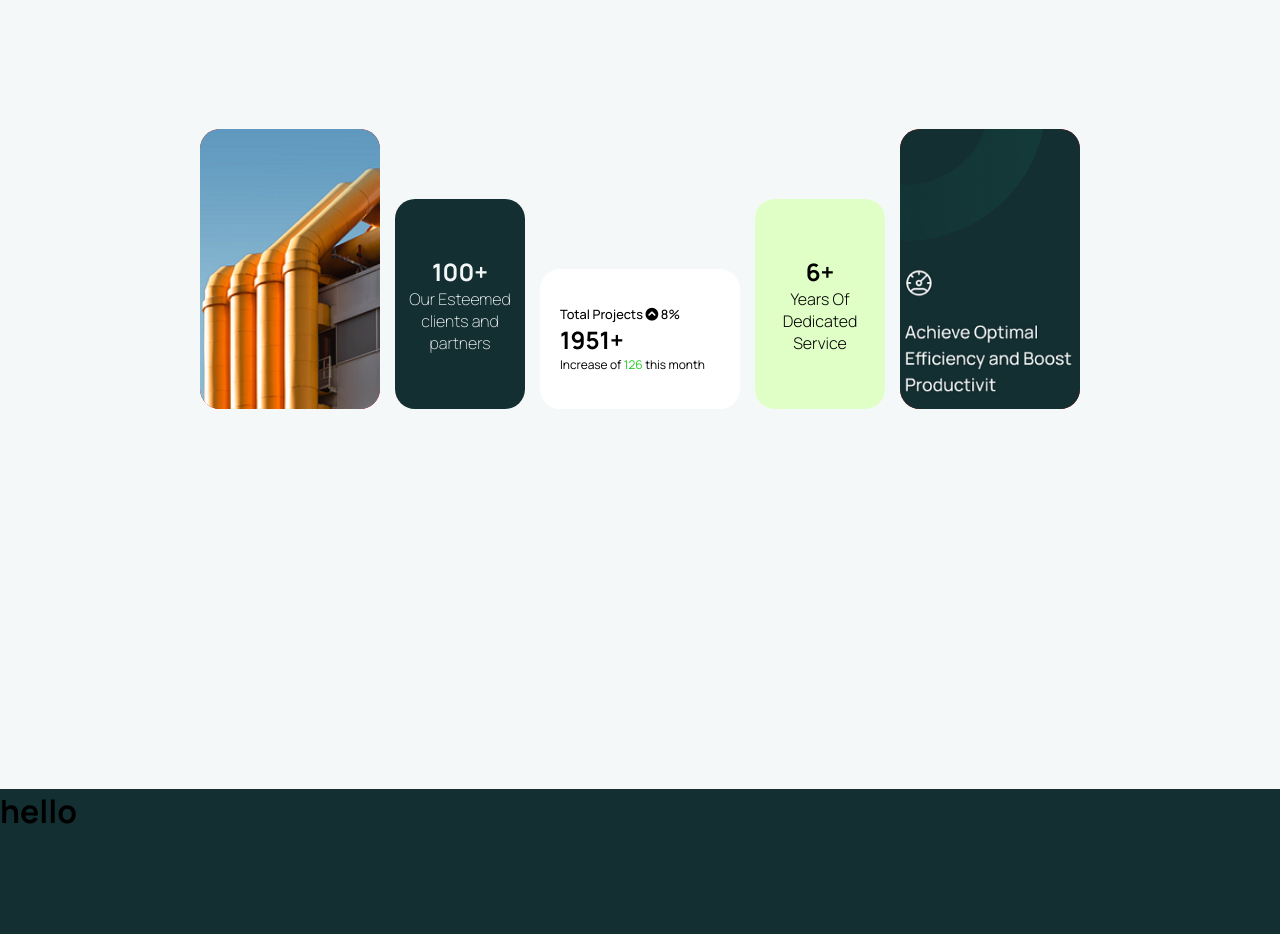
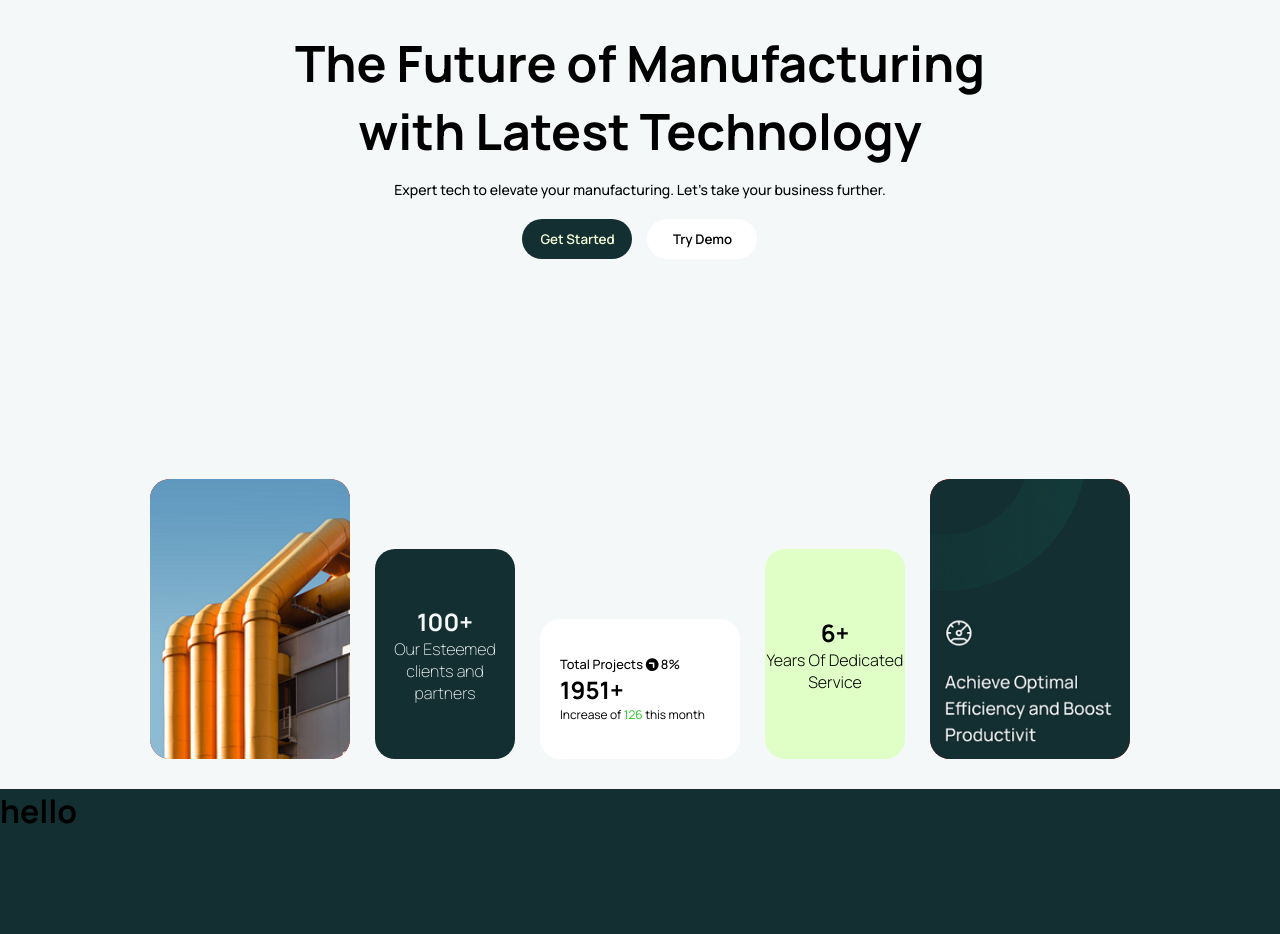
Before and after one commit to Drxpxut/Prodmast-page, a website: page index.html in a window 1280 px wide. Shown: the part 81-1015 px from the top of the page. Drawn offline with Linux system fonts and the light colour scheme.

Commit message:
finished 1st page

```diff
--- a/css/index.scss
+++ b/css/index.scss
@@ -8,6 +8,7 @@
 body {
   display: flex;
   flex-direction: column;
+  overflow-x: hidden;
 }
 
 .navbar {
@@ -30,7 +31,7 @@ body {
     align-items: center;
     img {
       object-fit: cover;
-      height: 87%;
+      height: 70%;
       width: 100%;
     }
   }
@@ -88,20 +89,21 @@ body {
   height: 100vh;
   background-color: #f5f8f9;
   display: flex;
+  flex-direction: column;
   justify-content: center;
+  align-items: center;
   .boxes {
-    width: 1200px;
     height: 50%;
     display: grid;
     grid-template-columns: repeat(5, auto);
-    grid-gap: 15px;
-    padding: 20px;
+    grid-gap: 25px;
+    margin-bottom: 30px;
     justify-content: center;
     align-items: end;
     .big {
       background-color: red;
       height: 280px;
-      width: 180px;
+      width: 200px;
       border-radius: 20px;
     }
 
@@ -114,7 +116,7 @@ body {
 
     .med {
       height: 210px;
-      width: 130px;
+      width: 140px;
       background-color: blue;
       border-radius: 20px;
       display: flex;
@@ -151,6 +153,9 @@ body {
           padding: 0 20px;
           font-size: 0.8em;
           font-weight: 500;
+          i {
+            transform: rotate(45deg);
+          }
         }
 
         h2 {
@@ -180,6 +185,46 @@ body {
       }
     }
   }
+
+  .slogan {
+    height: 50%;
+    display: flex;
+    flex-direction: column;
+    align-items: center;
+
+    h1 {
+      text-align: center;
+      font-size: 50px;
+      margin: 40px 0 15px;
+    }
+
+    h4 {
+      font-size: 14px;
+      font-weight: 500;
+    }
+
+    .started-demo {
+      display: flex;
+      justify-content: space-around;
+      width: 250px;
+      margin-top: 20px;
+      .sdbtn {
+        height: 40px;
+        width: 110px;
+        border: none;
+        outline: none;
+        border-radius: 20px;
+        font-weight: 600;
+      }
+      #gs {
+        background-color: #142f32;
+        color: #f5ffd7;
+      }
+      #td {
+        background-color: white;
+      }
+    }
+  }
 }
 
 .second-cont {
--- a/index.html
+++ b/index.html
@@ -25,6 +25,20 @@
     </nav>
 
     <div class="first-cont">
+      <div class="slogan">
+        <h1>
+          The Future of Manufacturing <br />
+          with Latest Technology
+        </h1>
+        <h4>
+          Expert tech to elevate your manufacturing. Let's take your business
+          further.
+        </h4>
+        <div class="started-demo">
+          <button class="sdbtn" id="gs">Get Started</button>
+          <button class="sdbtn" id="td">Try Demo</button>
+        </div>
+      </div>
       <div class="boxes">
         <div class="big b1">
           <img src="img/factory.png" alt="" />
```
Also changed, not shown: css/index.css, 1 other file.
